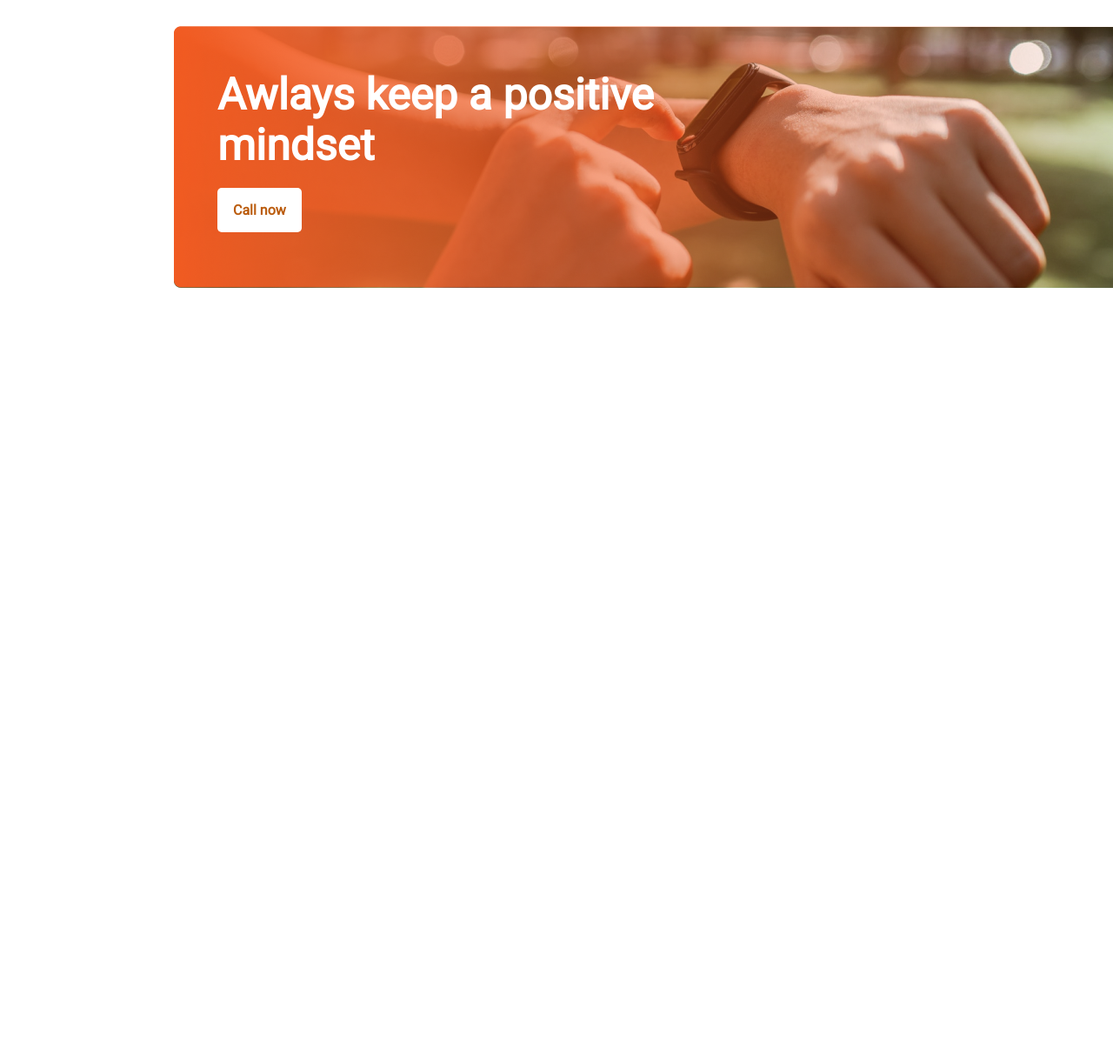
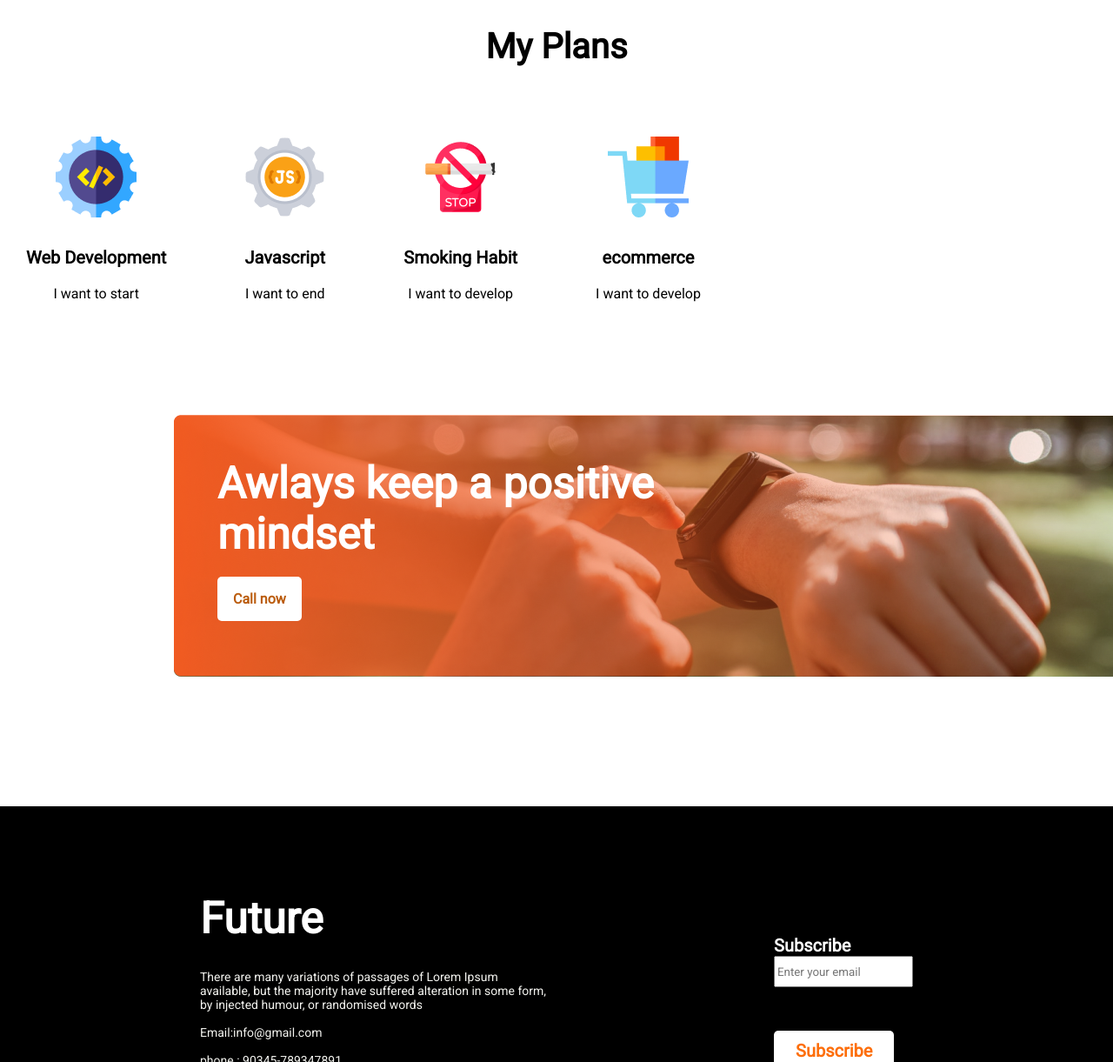
Before and after one commit to shuvradav/Happy-New-Year, a plain HTML site: page index.html in a window 1280 px wide. Shown: the part 1770-2991 px from the top of the page at 87% size. Before the commit the page ends 2105 px from the top, so only its background shows below. Drawn offline with Linux system fonts and the light colour scheme.

Commit message:
profiler,sectione and footerl done

```diff
--- a/index.html
+++ b/index.html
@@ -10,7 +10,7 @@
     <link rel="stylesheet" href="styles/portfolio.css">
 </head>
 <body>
-    <div >
+    <div class="main_div">
         <div class="banner">
             <div class="banner-textArea">
            <h1 class="banner-title"> All thinks are <br/>possible   if you are <br/> believe</h1>
@@ -40,9 +40,34 @@
                 </div>
 
             </div>
-              <!-- my plans -->
 
-                <!-- call now -->
+            <section class="what-i-do">
+                <h1 class="section-title">My Plans</h1>
+                <div class="skills-container">
+                    <div class="skill">
+                        <img src="images/icons/web.png" alt="">
+                        <p class="skill-title"><b>Web Development</b></p>
+                        <p class="skil-description">I want to start</p>
+                    </div>
+                    <div class="skill">
+                        <img src="images/icons/js.png" alt="">
+                        <p class="skill-title"><b>Javascript</b></p>
+                        <p class="skil-description">I want to end</p>
+                    </div>
+                    <div class="skill">
+                        <img src="images/icons/smoke.png" alt="">
+                        <p class="skill-title"><b>Smoking Habit</b></p>
+                        <p class="skil-description">I want to develop</p>
+                    </div>
+                    <div class="skill">
+                        <img src="images/icons/ecom.png" alt="">
+                        <p class="skill-title"><b>ecommerce</b></p>
+                        <p class="skil-description">I want to develop</p>
+                    </div>
+                </div>
+               </section>
+               <div>
+
                 <div class="call_now">
                     <div class="gradient_image">
                         <img src="/images/gradient3.png" alt="">
@@ -57,5 +82,32 @@
                     </div>
                 </div>
             </div>
+               <!-- footer -->
+             <footer class="footer">
+                    <div class="future">
+                        <h1 class="footer_main">Future</h1>
+                        <p class="footer_description">
+                            There are many variations of passages of Lorem Ipsum available, but the majority have suffered alteration in some form, by injected humour, or randomised words<br><br> Email:info@gmail.com<br><br> phone : 90345-789347891<br></p>
+                            <a href="">
+                                <img src="images/icons/fb.png" alt="">
+                           </a>
+                            <a href="">
+                                <img src="images/icons/twitter.png" alt="">
+                           </a>
+                            <a href="">
+                                <img src="images/icons/youtube.png" alt="">
+                           </a>
+                    </div>
+                    <div class="subscribe">
+                        <h1 class="footer_title">Subscribe</h1>
+                        <form action="">
+                            <input type="email" name="" id="" placeholder="Enter your email">
+                        <div class="sub-btn">
+                            <button class="btn-primary">Subscribe</button>
+                        </div>
+                    </div>
+                </footer>
+            </div>
+
 </body>
 </html>
--- a/styles/portfolio.css
+++ b/styles/portfolio.css
@@ -1,6 +1,10 @@
 * {
     margin: 0;
     font-family: 'Roboto', sans-serif;
+}
+
+.main_div {
+    position: relative;
 }
 
 .banner {
@@ -53,7 +57,7 @@
     width: 525px;
     height: 525px;
     border-radius: 50%;
-    background-color: #bb5d0f;
+    background-color: #f5ad72;
     display: flex;
     justify-content: center;
     align-items: flex-end;
@@ -91,6 +95,7 @@
 .call_now {
     padding: 0px 200px;
     position: relative;
+    height: 450px;
 }
 
 .gradient_image {
@@ -124,3 +129,115 @@
     font-size: 16px;
     font-weight: 600;
 }
+
+/* *{
+    margin: 0;
+    font-family: 'Roboto', sans-serif;
+
+} */
+.what-i-do {
+    text-align: center;
+}
+
+.section-title {
+    font-weight: 800;
+    font-size: 40px;
+    margin-bottom: 50px;
+    color: black;
+}
+
+/* .section-description{
+    /* color: #757575; */
+/* font-size: 18px;
+margin-bottom:30px;
+} */
+.skills-container {
+    display: flex;
+    gap: 30px;
+    text-align: center;
+    margin-bottom: 100px;
+}
+
+.skill {
+    background: #FFFFFF;
+    box-shadow: 0px 6px 50px rgba(0, 0, 0, 0);
+    border-radius: 5px;
+    padding: 30px;
+}
+
+.skill-title {
+    font-weight: 700;
+    font-size: 20px;
+    margin-top: 30px;
+    margin-bottom: 20px;
+}
+
+.skill-description {
+    color: #757575;
+}
+
+.footer {
+    background-color: black;
+    display: flex;
+    justify-content: space-around;
+    align-items: center;
+    padding: 100px;
+}
+
+
+
+.footer_main {
+    font-size: 50px;
+    color: #ffffff;
+}
+
+.footer_title {
+    font-size: 20px;
+    font-weight: 800;
+    color: white;
+}
+
+.future {
+    width: 400px;
+}
+
+.future a {
+    text-decoration: none;
+    gap: 20px;
+
+}
+
+.footer_description {
+    font-size: 14px;
+    margin-top: 30px;
+    color: rgb(243, 243, 239);
+}
+
+.sub-btn {
+    margin-top: 50px;
+    text-align: left;
+}
+
+.btn-primary {
+    color: #FD6E0A;
+    font-weight: 600;
+    font-size: 20px;
+    height: 45px;
+    border: 0;
+    padding: 10px 25px;
+    border-radius: 5px;
+    background-color: #FFFFFF;
+
+}
+
+.future input[type="email"],
+textarea {
+    margin-bottom: 15px;
+    border: 0;
+    width: 50%;
+    padding: 10px 20px;
+}
+
+input {
+    height: 30px;
+}
```
